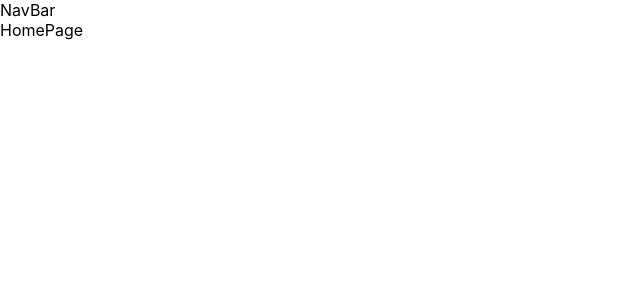
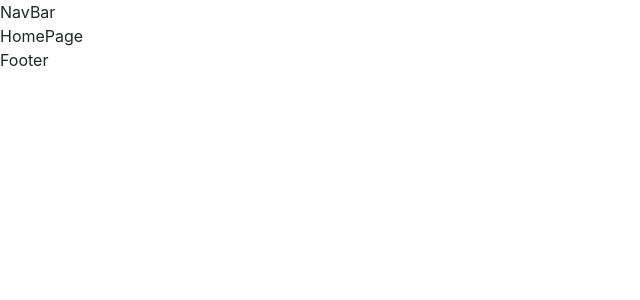
Before and after one commit to codewents/ettiksoft_react_app, a React (Create React App) app: page / in a window 1280 px wide. Shown: the top 300 px of the page, without its empty margins (0-640 px from the left). Built offline with nearby package versions, Linux system fonts and the light colour scheme.

Commit message:
Added react-router-dom and Bootstrap

```diff
--- a/package.json
+++ b/package.json
@@ -8,6 +8,7 @@
     "@testing-library/user-event": "^13.5.0",
     "react": "^18.2.0",
     "react-dom": "^18.2.0",
+    "react-router-dom": "^6.22.1",
     "react-scripts": "5.0.1",
     "sass": "^1.71.1",
     "web-vitals": "^2.1.4"
--- a/public/index.html
+++ b/public/index.html
@@ -10,6 +10,7 @@
       content="Web site created using create-react-app"
     />
     <link rel="apple-touch-icon" href="%PUBLIC_URL%/logo192.png" />
+    <link href="https://cdn.jsdelivr.net/npm/bootstrap@5.3.3/dist/css/bootstrap.min.css" rel="stylesheet" integrity="sha384-QWTKZyjpPEjISv5WaRU9OFeRpok6YctnYmDr5pNlyT2bRjXh0JMhjY6hW+ALEwIH" crossorigin="anonymous">
     <!--
       manifest.json provides metadata used when your web app is installed on a
       user's mobile device or desktop. See https://developers.google.com/web/fundamentals/web-app-manifest/
@@ -39,5 +40,6 @@
       To begin the development, run `npm start` or `yarn start`.
       To create a production bundle, use `npm run build` or `yarn build`.
     -->
+    <script src="https://cdn.jsdelivr.net/npm/bootstrap@5.3.3/dist/js/bootstrap.bundle.min.js" integrity="sha384-YvpcrYf0tY3lHB60NNkmXc5s9fDVZLESaAA55NDzOxhy9GkcIdslK1eN7N6jIeHz" crossorigin="anonymous"></script>
   </body>
 </html>
--- a/src/App.jsx
+++ b/src/App.jsx
@@ -4,6 +4,8 @@
 import NavBar from "./Components/ActionPerformers/NavBar/NavBar";
 import HomePage from "./Pages/HomePage/HomePage";
 import AboutUsPage from "./Pages/CompanyPages/AboutUsPage/AboutUsPage";
+import CareersPage from "./Pages/CompanyPages/CareersPage/CareersPage";
+import Footer from "./Components/ActionPerformers/Footer/Footer";
 
 function App() {
   return (
@@ -13,7 +15,9 @@
           <Routes>
             <Route path="/" Component={HomePage} />
             <Route path="/about-us" Component={AboutUsPage} />
+            <Route path="/careers" Component={CareersPage} />
           </Routes>
+          <Footer/>
         </Router>
     </>
   );
--- a/src/Components/ActionPerformers/NavBar/NavBar.jsx
+++ b/src/Components/ActionPerformers/NavBar/NavBar.jsx
@@ -1,5 +1,5 @@
 import React from 'react'
-
+import './NavBar.scss'
 const NavBar = () => {
   return (
     <div>NavBar</div>
--- a/src/Components/DataProviders/GTPInput.jsx
+++ b/src/Components/DataProviders/GTPInput.jsx
@@ -1,4 +1,4 @@
-import React, { useRef, useState } from 'react'
+import React, { useRef } from 'react'
 import "./Common.scss"
 
 
--- a/src/Pages/ServicesPage/IOTSolutionsPage/IOTSolutionsPage.jsx
+++ b/src/Pages/ServicesPage/IOTSolutionsPage/IOTSolutionsPage.jsx
@@ -1,5 +1,5 @@
 import React from 'react'
-
+import './IOTSolutionsPage.scss'
 const IOTSolutionsPage = () => {
   return (
     <div>IOTSolutionsPage</div>
```
Also changed, not shown: 1 other file (tests, documents, lock files or other folders).
